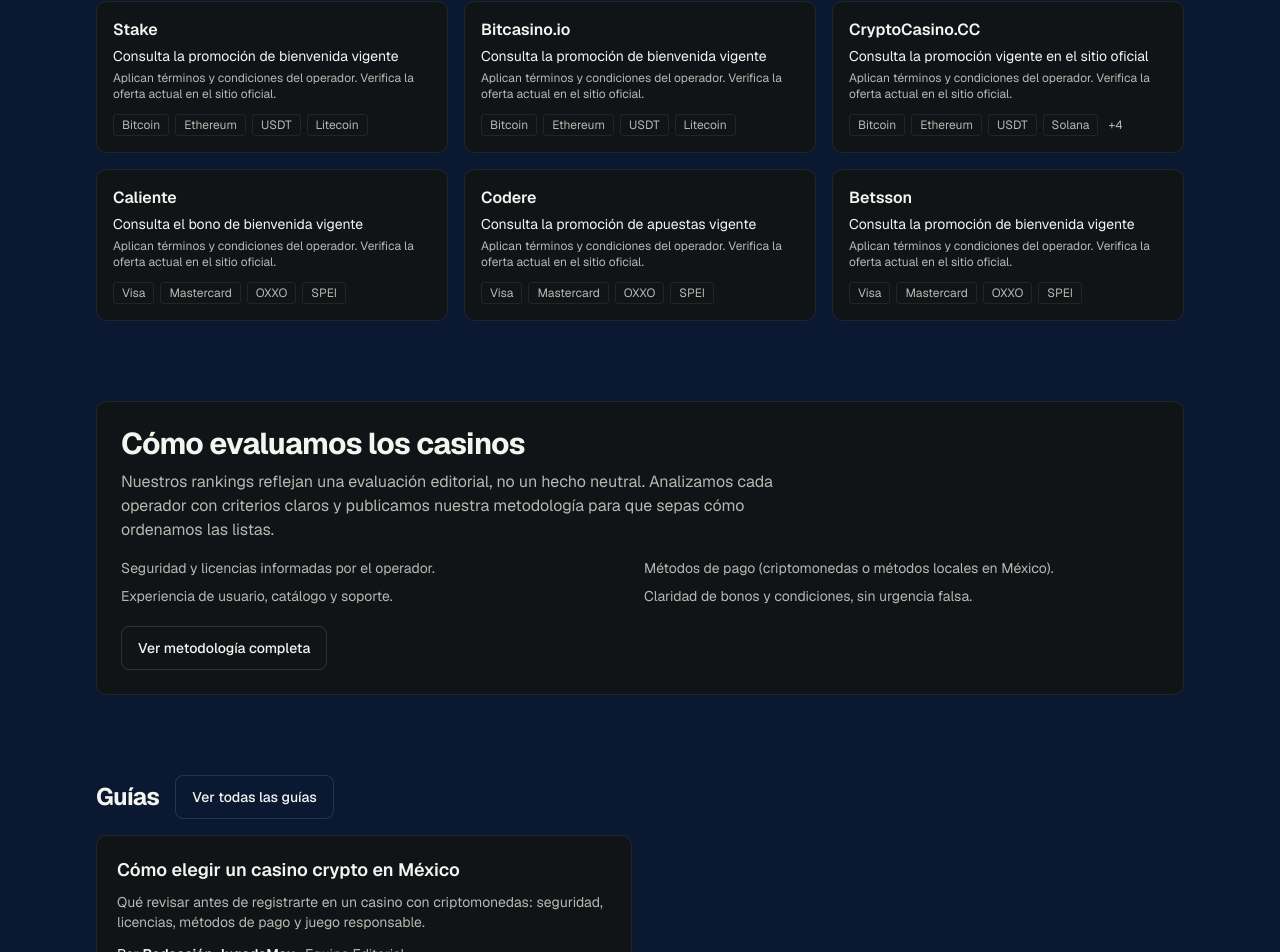
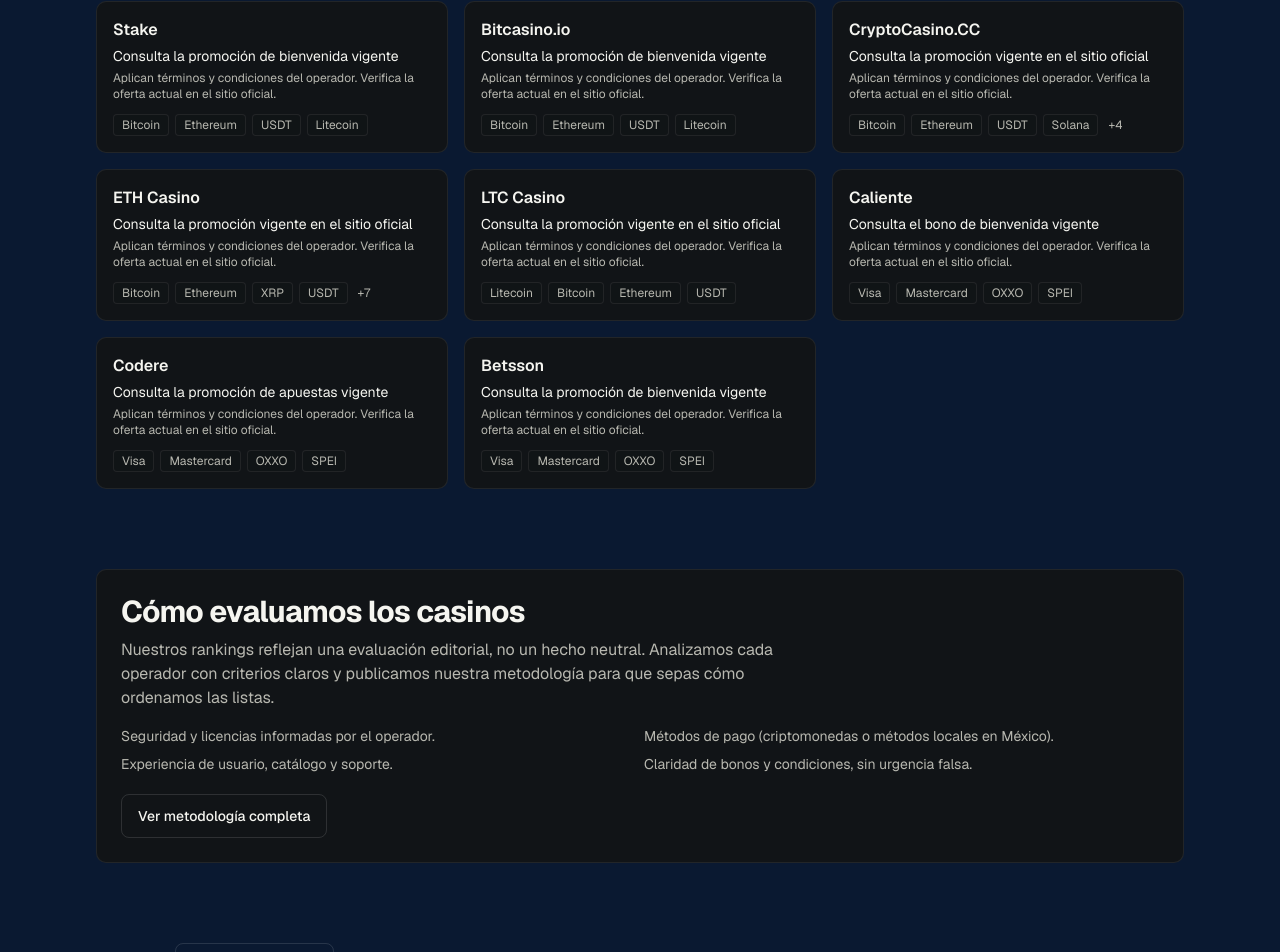
Before and after one commit to arturgerc/jugadamax, a Next.js app: page / in a window 1280 px wide. Shown: the part 3807-4759 px from the top of the page. Built offline with nearby package versions, Linux system fonts and the light colour scheme.

Commit message:
Add ETH and LTC casino operators

```diff
--- a/content/bonuses/index.ts
+++ b/content/bonuses/index.ts
@@ -33,6 +33,22 @@ export const bonuses: Bonus[] = [
     active: true,
   },
   {
+    id: "ethcasino-welcome",
+    casinoId: "ethcasino",
+    title: "Consulta la promoción vigente en el sitio oficial",
+    type: "welcome",
+    terms: "Aplican términos y condiciones del operador. Verifica la oferta actual en el sitio oficial.",
+    active: true,
+  },
+  {
+    id: "ltccasino-welcome",
+    casinoId: "ltccasino",
+    title: "Consulta la promoción vigente en el sitio oficial",
+    type: "welcome",
+    terms: "Aplican términos y condiciones del operador. Verifica la oferta actual en el sitio oficial.",
+    active: true,
+  },
+  {
     id: "caliente-welcome",
     casinoId: "caliente",
     title: "Consulta el bono de bienvenida vigente",
--- a/content/casinos/index.ts
+++ b/content/casinos/index.ts
@@ -102,6 +102,71 @@ export const casinos: Casino[] = [
     locale: "es-MX",
   },
   {
+    id: "ethcasino",
+    slug: "ethcasino",
+    name: "ETH Casino",
+    logo: {
+      src: "/operators/ethcasino.jpg",
+      alt: "ETH Casino",
+      width: 80,
+      height: 40,
+    },
+    verticals: ["crypto-casino"],
+    rankByVertical: { "crypto-casino": 4 },
+    payments: [
+      { name: "Bitcoin", kind: "crypto" },
+      { name: "Ethereum", kind: "crypto" },
+      { name: "XRP", kind: "crypto" },
+      { name: "USDT", kind: "crypto" },
+      { name: "Solana", kind: "crypto" },
+      { name: "BNB", kind: "crypto" },
+      { name: "Dogecoin", kind: "crypto" },
+      { name: "Cardano", kind: "crypto" },
+      { name: "USDC", kind: "crypto" },
+      { name: "TRX", kind: "crypto" },
+      { name: "Litecoin", kind: "crypto" },
+    ],
+    licensing: {
+      licenseName: "Licencia no verificada por JugadaMax",
+      notes:
+        "Licencia, disponibilidad, verificación, límites y condiciones deben revisarse en el sitio oficial.",
+    },
+    bonusIds: ["ethcasino-welcome"],
+    affiliateUrl: "https://www.ethcasino.io/",
+    summary:
+      "ETH Casino es un casino crypto enfocado en Ethereum y pagos con criptomonedas. El operador promociona una experiencia orientada a privacidad y registro sencillo, pero JugadaMax recomienda verificar disponibilidad para México, requisitos de verificación, límites, comisiones y tiempos de retiro antes de registrarse.",
+    locale: "es-MX",
+  },
+  {
+    id: "ltccasino",
+    slug: "ltccasino",
+    name: "LTC Casino",
+    logo: {
+      src: "/operators/ltccasino.jpg",
+      alt: "LTC Casino",
+      width: 80,
+      height: 40,
+    },
+    verticals: ["crypto-casino"],
+    rankByVertical: { "crypto-casino": 5 },
+    payments: [
+      { name: "Litecoin", kind: "crypto" },
+      { name: "Bitcoin", kind: "crypto" },
+      { name: "Ethereum", kind: "crypto" },
+      { name: "USDT", kind: "crypto" },
+    ],
+    licensing: {
+      licenseName: "Licencia no verificada por JugadaMax",
+      notes:
+        "Licencia, disponibilidad, verificación, límites y condiciones deben revisarse en el sitio oficial.",
+    },
+    bonusIds: ["ltccasino-welcome"],
+    affiliateUrl: "https://www.ltccasino.io/",
+    summary:
+      "LTC Casino es un casino crypto con enfoque en Litecoin y pagos con criptomonedas. JugadaMax lo presenta como candidato de privacidad dentro del segmento crypto, pero recomienda revisar disponibilidad para México, requisitos de verificación, límites, comisiones y tiempos de retiro antes de registrarse.",
+    locale: "es-MX",
+  },
+  {
     id: "caliente",
     slug: "caliente",
     name: "Caliente",
```
Also changed, not shown: public/operators/ethcasino.jpg (added), public/operators/ltccasino.jpg (added).
